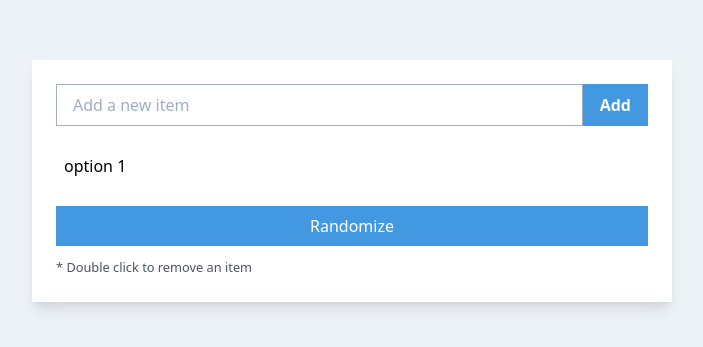
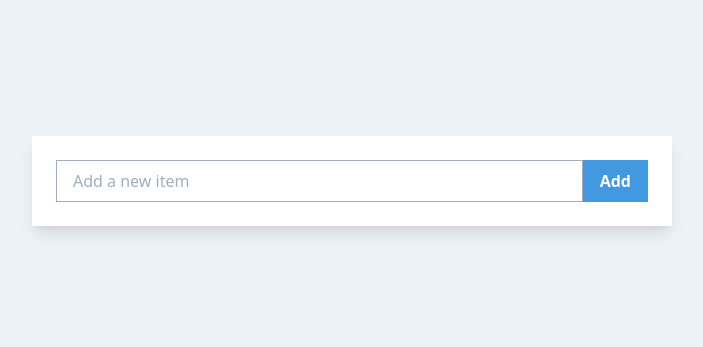
Before and after one commit to florinpop17/random-picker-react, a React (Create React App) app: page / in a window 1280 px wide. Shown: the part 219-566 px from the top of the page, without its empty margins (288-991 px from the left). Built offline with nearby package versions, Linux system fonts and the light colour scheme; the HTML template or start-up script is replaced by a standard one.

Commit message:
added delete functionality

```diff
--- a/src/App.js
+++ b/src/App.js
@@ -14,7 +14,7 @@ import './App.css';
 // button (bottom) -> trigger the randomizer ✅
 
 function App() {
-	const [items, setItems] = useState([{ text: 'option 1', selected: false }]);
+	const [items, setItems] = useState([]);
 	const [inputValue, setInputValue] = useState('');
 
 	const handleSubmit = e => {
```
